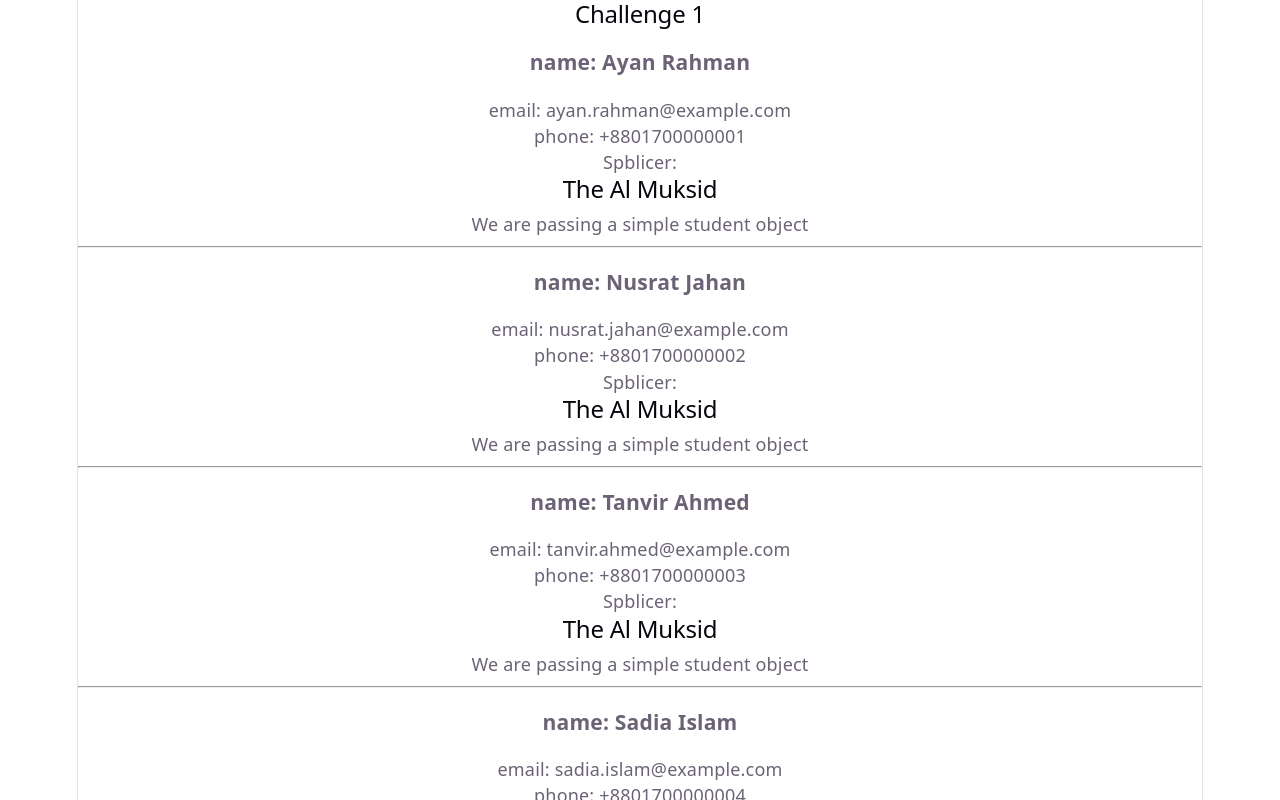
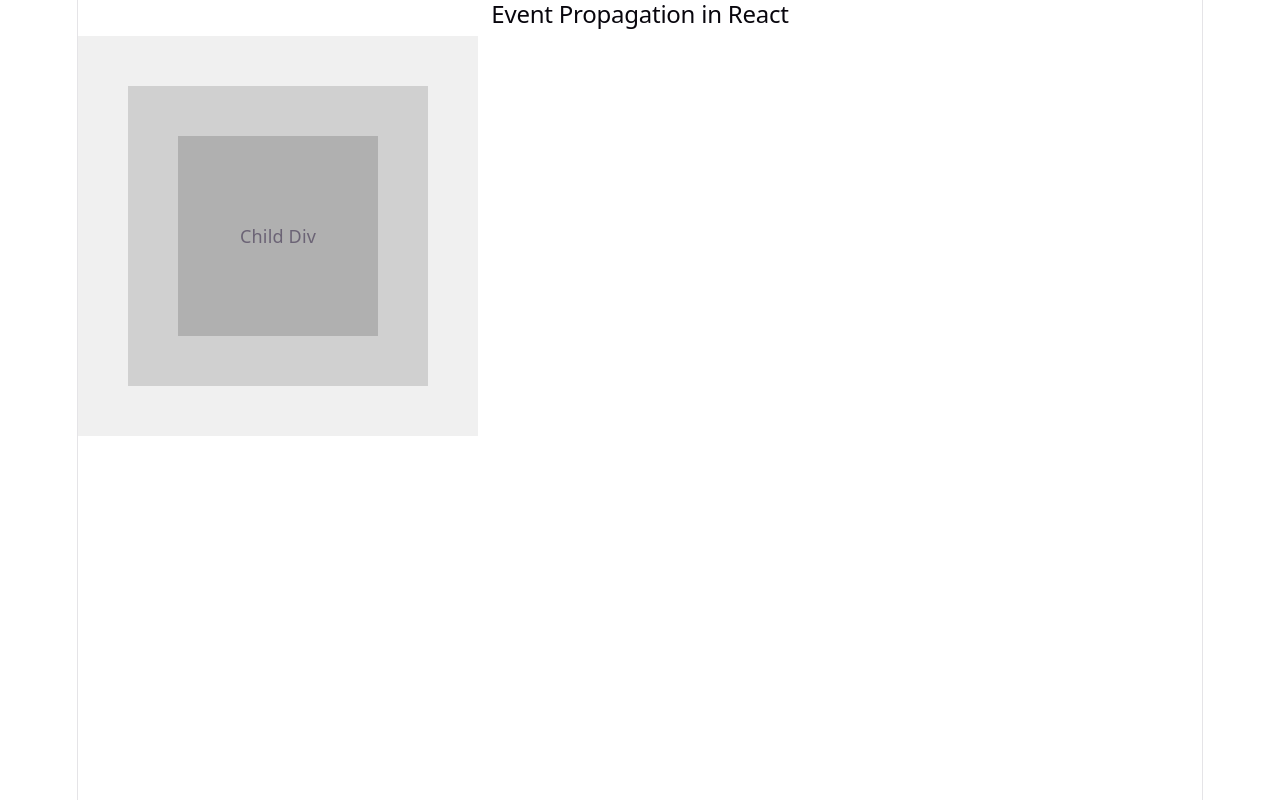
Before and after one commit to almuksid/react-udemy, a React (Vite) app: page / in a window 1280 px wide. Shown: the top 800 px of the page. Built offline with nearby package versions, Linux system fonts and the light colour scheme.

Commit message:
Event4. Complete Guide to Event Handling, Event Propagation, Bubbling, and Capturing in React.js

```diff
--- a/src/App.jsx
+++ b/src/App.jsx
@@ -11,7 +11,7 @@
 
 // import ForwardRef from "./components/ForwardRef"
 // import UseRef from "./components/UseRef"
-import Project1 from "./components/chellenge/Project1"
+// import Project1 from "./components/chellenge/Project1"
 // import User from "./components/function3/User"
 
 // import CountApp from "./components/Section2/useEffect/CountApp"
@@ -21,13 +21,34 @@ import Project1 from "./components/chellenge/Project1"
 // import UseEffectMUU from "./components/Section2/useEffect/UseEffectMUU"
 
 // import RadioDropdown from "./components/radio6/RadioDropdown"
+import Propagations from "./components/propagations"
 
 function App() {
   // const [count, setCount] = useState(0)
-    // const userHandler = (name) => {
-    //     console.log(name)
-    //     alert(name)
-    // }
+  // const userHandler = (name) => {
+  //     console.log(name)
+  //     alert(name)
+  // }
+
+  // Bubbling, Capturing, and stopping propagation in React
+  const grandParentEvent = (event) => {
+    console.log("Grand Parent Event")
+    alert("Grand Parent Event")
+    event.stopPropagation()
+
+  }
+  const parentEvent = (event) => {
+    console.log("Parent Event")
+    alert("Parent Event")
+    event.stopPropagation()
+  }
+  const childEvent = (event) => {
+    console.log("Child Event")
+    alert("Child Event")
+    event.stopPropagation()
+  }
+
+
   return (
     <>
       {/* <AsyncAwaitTest/> */}
@@ -45,9 +66,12 @@ function App() {
       <User userHandler={userHandler} name="Lemon Sheikh"/> */}
       {/* <UseRef/>
       <ForwardRef/> */}
-      <Project1>
+      {/* <Project1>
 
-      </Project1>
+      </Project1> */}
+
+      <Propagations grandParentEvent={grandParentEvent} parentEvent={parentEvent} childEvent={childEvent} />
+
     </>
   )
 }
--- /dev/null
+++ b/src/components/EvP.css
@@ -0,0 +1,24 @@
+.g-div{
+    background-color: #f0f0f0;
+    width: 400px;
+    height:400px;
+    display: flex;
+    align-items: center;
+    justify-content: center;
+}
+.p-div{
+    background-color: #d0d0d0;
+     width: 300px;
+    height: 300px;
+    display: flex;
+    align-items: center;
+    justify-content: center;
+}
+.c-div{
+    background-color: #b0b0b0;
+    width: 200px;
+    height:200px;
+    display: flex;
+    align-items: center;
+    justify-content: center;
+}
--- /dev/null
+++ b/src/components/Propagations.jsx
@@ -0,0 +1,18 @@
+import "./EvP.css"
+
+const Propagations = ({ grandParentEvent, parentEvent, childEvent }) => {
+  return (
+    <div>
+      <h2>Event Propagation in React</h2>
+      <div className="g-div" onClickCapture={grandParentEvent}>
+        <div className="p-div" onClickCapture={parentEvent}>
+          <div className="c-div" onClickCapture={childEvent}>
+            Child Div
+          </div>
+        </div>
+      </div>
+    </div>
+  )
+}
+
+export default Propagations
```
Also changed, not shown: 1 other file (tests, documents, lock files or other folders).
